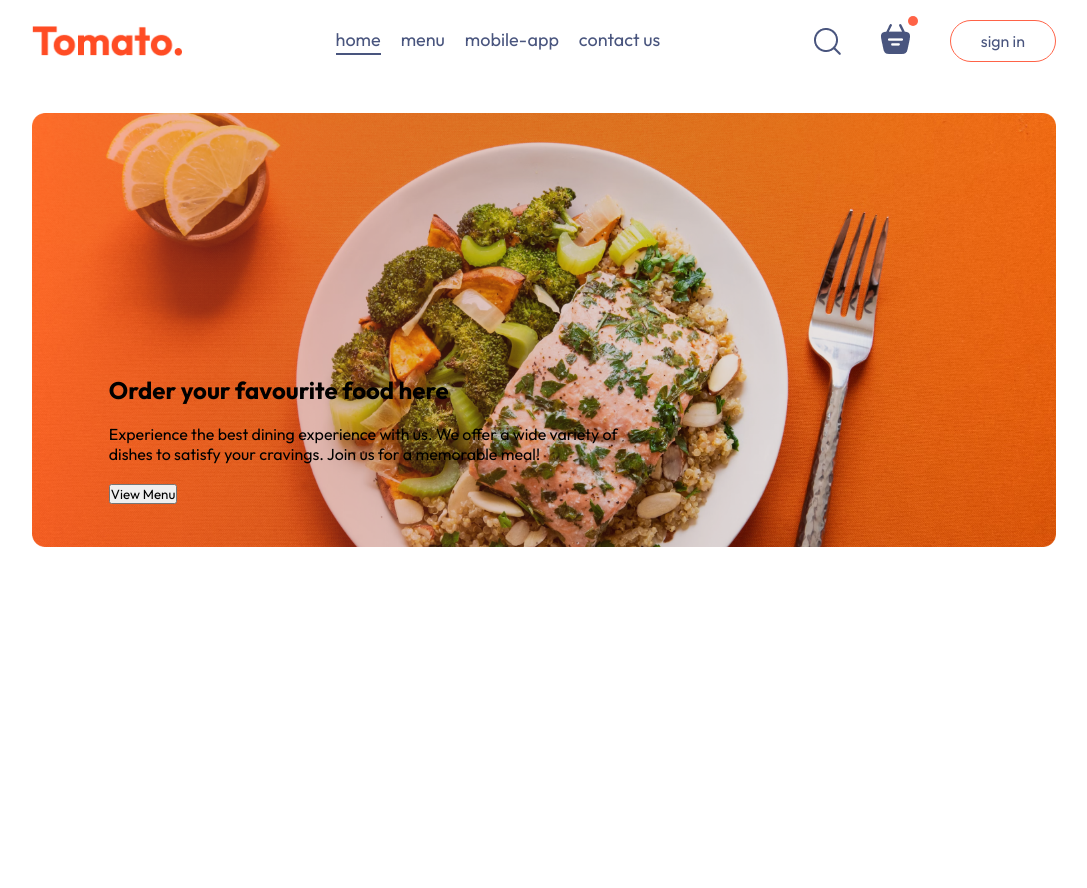
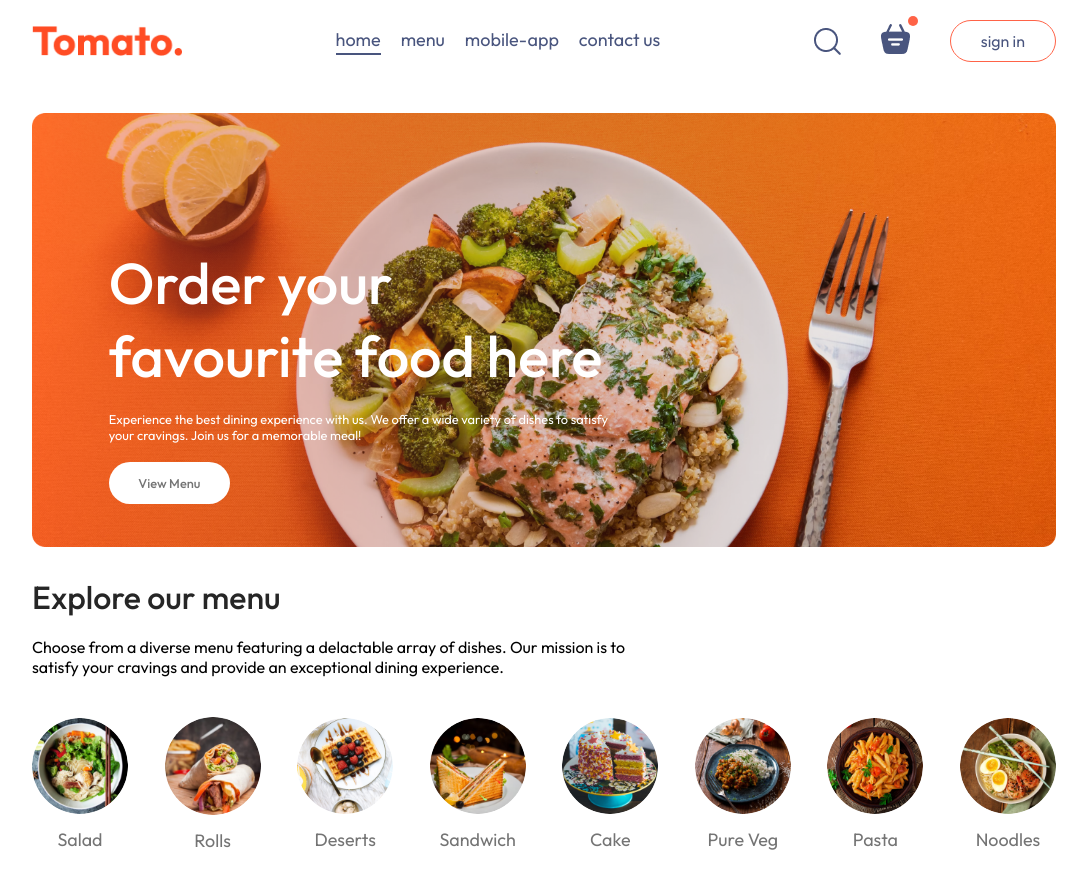
Before and after one commit to ZannyM/Inkosi-Resturant-v1, a React (Vite) app in the folder frontend/: page / in a window 1280 px wide. Shown: the top 888 px of the page, without its empty margins (96-1183 px from the left). Before the commit the page ends 800 px from the top, so only its background shows below. Built offline with nearby package versions, Linux system fonts and the light colour scheme.

Commit message:
feat(frontend): add ExploreMenu and polish homepage styling
Added ExploreMenu component to Home
Added layout and text styles for Header
Added global fadeIn animation in src/index.css
Minor markup cleanup in Navbar
Updated home page to render the new menu section

```diff
--- /dev/null
+++ b/frontend/src/components/ExploreMenu/ExploreMenu.css
@@ -0,0 +1,42 @@
+.explore-menu{
+    display: flex;
+    flex-direction: column;
+    gap: 20px;
+}
+.explore-menu h1{
+    color: #262626;
+    font-weight: 500;
+}
+.explore-menu-text{
+    max-width: 60%;
+    columns: #808080
+}
+.explore-menu-list{
+    display: flex;
+    justify-content: space-between;
+    align-items: center;
+    gap: 30px;
+    text-align: center;
+    margin: 20px 0px;
+    overflow-x: scroll;
+}
+.explore-menu-list::-webkit-scrollbar{
+    display: none;
+}
+.explore-menu-list-item img{
+    width: 7.5vw;
+    cursor: pointer;
+    border-radius: 50%;
+    transition: 0.2s;
+}
+.explore-menu-list-item p{
+    color: #747474;
+    margin-top: 10px;
+    font-size: max(1.4vw, 16px);
+    cursor: pointer;
+}
+.explore-menu hr{
+    margin: 10px 0px;
+    background-color: #e2e2e2;
+    border: none;
+}
--- /dev/null
+++ b/frontend/src/components/ExploreMenu/ExploreMenu.jsx
@@ -0,0 +1,27 @@
+import React from 'react'
+import './ExploreMenu.css'
+import { menu_list } from '../../assets/assets'
+
+const ExploreMenu = () => {
+  return (
+    <div className="explore-menu" id="explore-menu">
+      <h1>Explore our menu</h1>
+      <p className='explore-menu-text'>Choose from a diverse menu featuring a delactable array of dishes. Our mission is to satisfy your cravings and provide an exceptional dining experience.</p>
+      <div className="explore-menu-list">
+        {menu_list.map((item,index) => {
+          return (
+            <div key={index} className="explore-menu-list-item">
+                <img src={item.menu_image} alt="" />
+                <p>{item.menu_name}</p>
+            </div>
+          )
+        })}
+
+      </div>
+      <hr />
+
+    </div>
+  )
+}
+
+export default ExploreMenu
--- a/frontend/src/components/Header/Header.css
+++ b/frontend/src/components/Header/Header.css
@@ -14,4 +14,24 @@
     max-width: 50%;
     bottom: 10%;
     left: 6vw;
+    animation: fadeIn 3s ease-in-out;
 }
+.header-contents h2{
+    font-weight: 500;
+    color:white;
+    font-size: max(4.5vw, 22px);
+}
+.header-contents p{
+    font-size: 1vw;
+    color: white;
+}
+.header-contents button{
+    border: none;
+    color: #747474;
+    font-weight: 500;
+    padding: 1vw 2.3vw;
+    background-color: white;
+    border-radius: 50px;
+    font-size: 1vw;
+    cursor: pointer;
+}
--- a/frontend/src/components/Navbar/Navbar.jsx
+++ b/frontend/src/components/Navbar/Navbar.jsx
@@ -22,6 +22,7 @@
                 <div className="dot"></div>
             </div>
             <button>sign in</button>
+
         </div>
 
     </div>
--- a/frontend/src/index.css
+++ b/frontend/src/index.css
@@ -17,3 +17,11 @@
   width: 80%;
   margin: auto;
 }
+@keyframes fadeIn{
+  0%{
+    opacity: 0;
+  }
+  100%{
+    opacity: 1;
+}
+}
--- a/frontend/src/pages/Home/Home.jsx
+++ b/frontend/src/pages/Home/Home.jsx
@@ -1,11 +1,14 @@
 import React from 'react'
 import './Home.css'
 import Header from '../../components/Header/Header'
+import ExploreMenu from '../../components/ExploreMenu/ExploreMenu'
 
 const Home = () => {
+
   return (
     <div>
         <Header/>
+        <ExploreMenu/>
 
     </div>
   )
```
